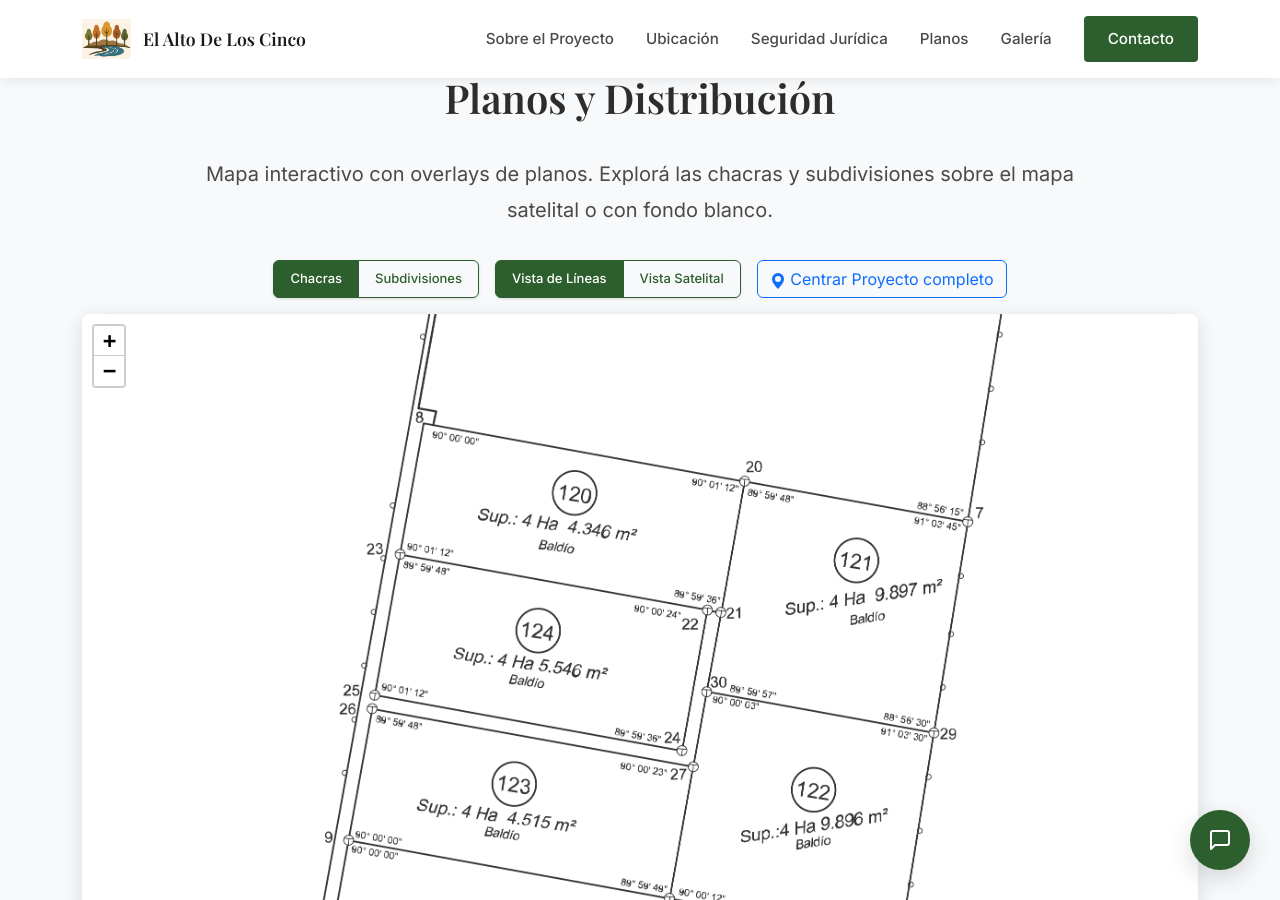
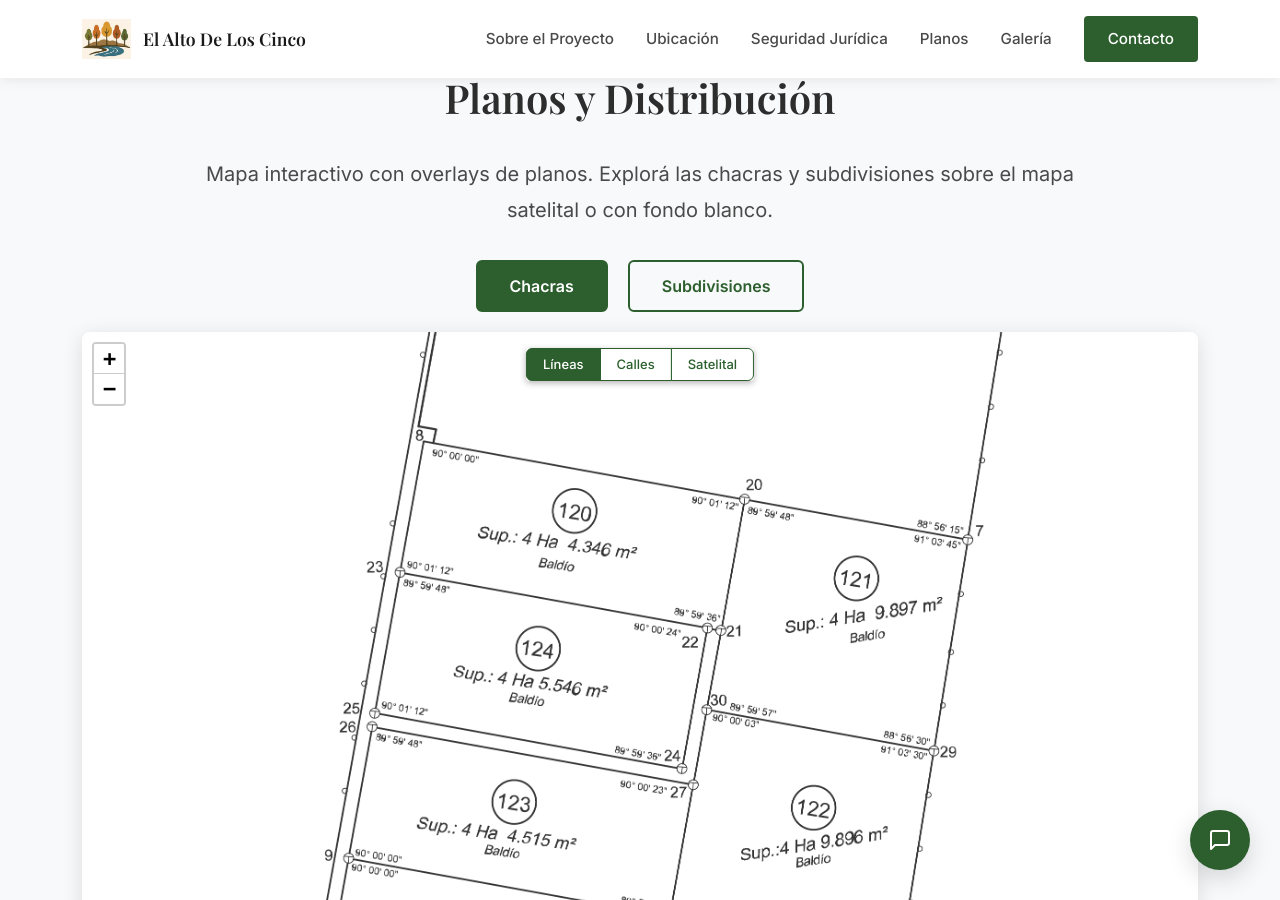
Before and after one commit to Lukas238/c238-elaltodeloscinco, a Jekyll site: the page index-v2.html, which Jekyll copies as it is, in a window 1280 px wide and 900 px high, scrolled down 3422 px. Built offline with Jekyll 4.4.1, drawn with Linux system fonts in a browser that asks for light colours; comment, search, counter and statistics services are not loaded.

Commit message:
Refactor overlay buttons and map view functionality for improved user experience and maintainability

```diff
--- a/assets/css/style.css
+++ b/assets/css/style.css
@@ -531,39 +531,79 @@ section {
 /* ============================================
    Planos y Distribución
    ============================================ */
-.planos-filters {
+
+/* Botones de overlay (Chacras/Subdivisiones) */
+.planos-overlay-buttons {
     display: flex;
     justify-content: center;
-    gap: 16px;
-    margin-bottom: 16px;
-    flex-wrap: wrap;
+    align-items: center;
+    gap: 20px;
+    margin-bottom: 20px;
 }
 
-.planos-filters .btn-group {
-    box-shadow: 0 1px 3px rgba(0, 0, 0, 0.12);
+.planos-overlay-buttons .overlay-btn {
+    padding: 12px 32px;
+    font-size: 16px;
+    font-weight: 600;
+    border-color: var(--primary);
+    color: var(--primary);
+    border-width: 2px;
 }
 
-.planos-filters .plano-btn {
+.planos-overlay-buttons .overlay-btn:hover {
+    background-color: rgba(44, 95, 45, 0.1);
+    border-color: var(--primary);
+    color: var(--primary);
+}
+
+.planos-overlay-buttons .overlay-btn.active {
+    background-color: var(--primary);
+    border-color: var(--primary);
+    color: var(--white);
+}
+
+.planos-overlay-buttons .overlay-btn.active:hover {
+    background-color: #1e4620;
+    border-color: #1e4620;
+}
+
+/* Botones de vista dentro del mapa */
+.map-view-buttons {
+    position: absolute;
+    top: 16px;
+    left: 50%;
+    transform: translateX(-50%);
+    z-index: 1000;
+}
+
+.map-view-buttons .btn-group {
+    box-shadow: 0 2px 6px rgba(0, 0, 0, 0.3);
+    background: white;
+    border-radius: 4px;
+}
+
+.map-view-buttons .view-btn {
     padding: 6px 16px;
     font-size: 13px;
     font-weight: 500;
     border-color: var(--primary);
     color: var(--primary);
+    background: white;
 }
 
-.planos-filters .plano-btn:hover {
+.map-view-buttons .view-btn:hover {
     background-color: rgba(44, 95, 45, 0.1);
     border-color: var(--primary);
     color: var(--primary);
 }
 
-.planos-filters .plano-btn.active {
+.map-view-buttons .view-btn.active {
     background-color: var(--primary);
     border-color: var(--primary);
     color: var(--white);
 }
 
-.planos-filters .plano-btn.active:hover {
+.map-view-buttons .view-btn.active:hover {
     background-color: #1e4620;
     border-color: #1e4620;
 }
--- a/assets/js/main-v2.js
+++ b/assets/js/main-v2.js
@@ -140,7 +140,8 @@
             scrollWheelZoom: false,  // Deshabilitar zoom con scroll - usar botones
             dragging: true,          // Permitir arrastrar el mapa
             touchZoom: true,         // Permitir zoom con pinch en móviles
-            doubleClickZoom: true    // Permitir zoom con doble click
+            doubleClickZoom: true,   // Permitir zoom con doble click
+            zoomAnimation: false     // Deshabilitar animación de zoom - evita saltos del overlay
         });
 
         // Capa satelital (ESRI World Imagery)
@@ -152,6 +153,12 @@
         // Capa blanca (sin tiles)
         whiteLayer = L.tileLayer('', {
             attribution: '',
+            maxZoom: 19
+        });
+
+        // Crear capa de tránsito (OpenStreetMap)
+        const transitLayer = L.tileLayer('https://{s}.tile.openstreetmap.org/{z}/{x}/{y}.png', {
+            attribution: '&copy; <a href="https://www.openstreetmap.org/copyright">OpenStreetMap</a>',
             maxZoom: 19
         });
 
@@ -213,36 +220,10 @@
         updateMarkerVisibility();
         console.log('Zoom inicial del mapa:', interactiveMapInstance.getZoom());
 
-        // Event handler para botón de centrar proyecto
-        $('#btn-center-project').on('click', function() {
-            // Calcular centro del overlay (bounds del plano)
-            const overlayCenter = [
-                (BOUNDS.north + BOUNDS.south) / 2,
-                (BOUNDS.east + BOUNDS.west) / 2
-            ];
-
-            // Verificar si ya estamos centrados en el proyecto (zoom 15)
-            const currentCenter = interactiveMapInstance.getCenter();
-            const currentZoom = interactiveMapInstance.getZoom();
-
-            // Tolerancia para comparar coordenadas (aproximadamente 50 metros)
-            const tolerance = 0.0005;
-            const isCentered = Math.abs(currentCenter.lat - overlayCenter[0]) < tolerance &&
-                             Math.abs(currentCenter.lng - overlayCenter[1]) < tolerance &&
-                             currentZoom === 15;
-
-            if (isCentered) {
-                // Ya está centrado, hacer zoom más cercano a las chacras/subdivisiones (zoom inicial)
-                interactiveMapInstance.setView(CENTER, 17);
-            } else {
-                // No está centrado, centrar el proyecto completo
-                interactiveMapInstance.setView(overlayCenter, 15);
-            }
-        });
-
         // Event handlers para botones de overlay
         $('[data-overlay]').on('click', function() {
             const overlayType = $(this).data('overlay');
+            const isCurrentlyActive = $(this).hasClass('active');
 
             // Remover todos los overlays
             if (interactiveMapInstance.hasLayer(overlayChacras)) {
@@ -262,11 +243,40 @@
             // Actualizar botones activos
             $('[data-overlay]').removeClass('active');
             $(this).addClass('active');
+
+            if (!isCurrentlyActive) {
+                // Primer click: hacer zoom detallado
+                interactiveMapInstance.setView(CENTER, 17);
+            } else {
+                // Click en botón activo: toggle entre vista detallada y vista completa
+                const currentCenter = interactiveMapInstance.getCenter();
+                const currentZoom = interactiveMapInstance.getZoom();
+
+                // Calcular centro del overlay (bounds del plano)
+                const overlayCenter = [
+                    (BOUNDS.north + BOUNDS.south) / 2,
+                    (BOUNDS.east + BOUNDS.west) / 2
+                ];
+
+                // Tolerancia para comparar coordenadas
+                const tolerance = 0.0005;
+                const isCenteredOnDetail = Math.abs(currentCenter.lat - CENTER[0]) < tolerance &&
+                                          Math.abs(currentCenter.lng - CENTER[1]) < tolerance &&
+                                          currentZoom === 17;
+
+                if (isCenteredOnDetail) {
+                    // Ya está en vista detallada, cambiar a vista completa
+                    interactiveMapInstance.setView(overlayCenter, 15);
+                } else {
+                    // No está en vista detallada, ir a vista detallada
+                    interactiveMapInstance.setView(CENTER, 17);
+                }
+            }
         });
 
-        // Event handlers para botones de capa base
-        $('[data-baselayer]').on('click', function() {
-            const layerType = $(this).data('baselayer');
+        // Event handlers para botones de vista de mapa
+        $('[data-mapview]').on('click', function() {
+            const viewType = $(this).data('mapview');
 
             // Remover todas las capas base
             if (interactiveMapInstance.hasLayer(satelliteLayer)) {
@@ -275,32 +285,47 @@
             if (interactiveMapInstance.hasLayer(whiteLayer)) {
                 interactiveMapInstance.removeLayer(whiteLayer);
             }
+            if (interactiveMapInstance.hasLayer(transitLayer)) {
+                interactiveMapInstance.removeLayer(transitLayer);
+            }
 
-            // Agregar la capa seleccionada y cambiar color de overlays
-            if (layerType === 'satellite') {
+            if (viewType === 'satellite') {
+                // Vista satelital
                 satelliteLayer.addTo(interactiveMapInstance);
                 $('#interactive-map').css('background-color', '');
                 // Cambiar overlays a blanco para fondo satélite
-                if (overlayChacras) {
+                if (overlayChacras && overlayChacras.getElement()) {
                     overlayChacras.getElement().className = 'leaflet-image-layer overlay-white';
                 }
-                if (overlaySubdivisiones) {
+                if (overlaySubdivisiones && overlaySubdivisiones.getElement()) {
                     overlaySubdivisiones.getElement().className = 'leaflet-image-layer overlay-white';
                 }
-            } else if (layerType === 'white') {
+            } else if (viewType === 'transit') {
+                // Vista de roads (OpenStreetMap)
+                transitLayer.addTo(interactiveMapInstance);
+                $('#interactive-map').css('background-color', '');
+                // Cambiar overlays a negro para fondo con mapa
+                if (overlayChacras && overlayChacras.getElement()) {
+                    overlayChacras.getElement().className = 'leaflet-image-layer overlay-black';
+                }
+                if (overlaySubdivisiones && overlaySubdivisiones.getElement()) {
+                    overlaySubdivisiones.getElement().className = 'leaflet-image-layer overlay-black';
+                }
+            } else {
+                // Vista de líneas (fondo blanco)
                 whiteLayer.addTo(interactiveMapInstance);
                 $('#interactive-map').css('background-color', '#ffffff');
                 // Cambiar overlays a negro para fondo blanco
-                if (overlayChacras) {
+                if (overlayChacras && overlayChacras.getElement()) {
                     overlayChacras.getElement().className = 'leaflet-image-layer overlay-black';
                 }
-                if (overlaySubdivisiones) {
+                if (overlaySubdivisiones && overlaySubdivisiones.getElement()) {
                     overlaySubdivisiones.getElement().className = 'leaflet-image-layer overlay-black';
                 }
             }
 
             // Actualizar botones activos
-            $('[data-baselayer]').removeClass('active');
+            $('[data-mapview]').removeClass('active');
             $(this).addClass('active');
         });
 
--- a/index-v2.html
+++ b/index-v2.html
@@ -217,24 +217,19 @@
             <h2 class="section-title text-center">Planos y Distribución</h2>
             <p class="section-lead text-center">Mapa interactivo con overlays de planos. Explorá las chacras y subdivisiones sobre el mapa satelital o con fondo blanco.</p>
 
-            <div class="planos-filters">
-                <div class="btn-group" role="group" aria-label="Tipo de plano">
-                    <button type="button" class="btn btn-outline-primary plano-btn active" data-overlay="chacras">Chacras</button>
-                    <button type="button" class="btn btn-outline-primary plano-btn" data-overlay="subdivisiones">Subdivisiones</button>
-                </div>
-                <div class="btn-group" role="group" aria-label="Tipo de mapa">
-                    <button type="button" class="btn btn-outline-primary plano-btn active" data-baselayer="white">Vista de Líneas</button>
-                    <button type="button" class="btn btn-outline-primary plano-btn" data-baselayer="satellite">Vista Satelital</button>
-                </div>
-                <button type="button" class="btn btn-outline-primary btn-center-project" id="btn-center-project">
-                    <svg xmlns="http://www.w3.org/2000/svg" width="16" height="16" fill="currentColor" viewBox="0 0 16 16">
-                        <path d="M8 16s6-5.686 6-10A6 6 0 0 0 2 6c0 4.314 6 10 6 10zm0-7a3 3 0 1 1 0-6 3 3 0 0 1 0 6z"/>
-                    </svg>
-                    Centrar Proyecto completo
-                </button>
+            <div class="planos-overlay-buttons">
+                <button type="button" class="btn btn-outline-primary overlay-btn active" data-overlay="chacras">Chacras</button>
+                <button type="button" class="btn btn-outline-primary overlay-btn" data-overlay="subdivisiones">Subdivisiones</button>
             </div>
 
             <div class="planos-map-container">
+                <div class="map-view-buttons">
+                    <div class="btn-group" role="group" aria-label="Tipo de vista">
+                        <button type="button" class="btn btn-outline-primary view-btn active" data-mapview="lines">Líneas</button>
+                        <button type="button" class="btn btn-outline-primary view-btn" data-mapview="transit">Calles</button>
+                        <button type="button" class="btn btn-outline-primary view-btn" data-mapview="satellite">Satelital</button>
+                    </div>
+                </div>
                 <div id="interactive-map" style="width: 100%; height: 100%;"></div>
             </div>
         </div>
```
